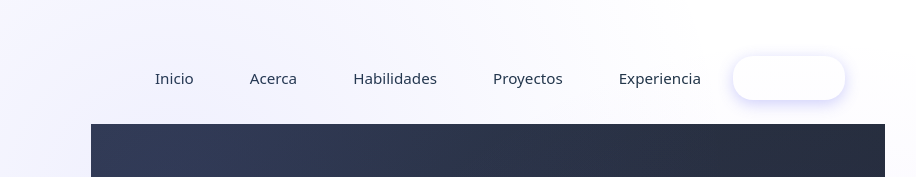
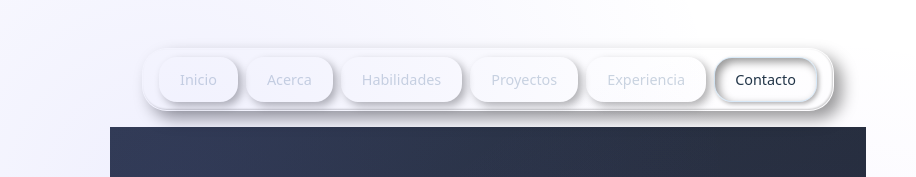
Before and after one commit to xxxMichael/Neumorphism-Portfolio, a React (Vite) app: page / in a window 1280 px wide. Shown: the top 177 px of the page, without its empty margins (152-1068 px from the left). Built offline with nearby package versions, Linux system fonts and the light colour scheme.

Commit message:
Se modifica header styles

```diff
--- a/src/components/sections/Header.css
+++ b/src/components/sections/Header.css
@@ -4,17 +4,24 @@
   left: 0;
   right: 0;
   z-index: 1000;
-  padding: 1rem 0;
-  background: rgba(224, 229, 236, 0.95);
-  backdrop-filter: blur(10px);
+  padding: 1.5rem 0;
+  background: var(--bg-primary);
+  backdrop-filter: blur(20px);
   transition: var(--transition-smooth);
-  border-bottom: 1px solid rgba(255, 255, 255, 0.2);
+  border-bottom: 1px solid rgba(255, 255, 255, 0.1);
+  box-shadow:
+    0 8px 32px rgba(0, 0, 0, 0.3),
+    inset 0 1px 0 rgba(255, 255, 255, 0.1);
 }
 
 .header--scrolled {
-  padding: 0.5rem 0;
-  background: rgba(224, 229, 236, 0.98);
-  box-shadow: 0 4px 20px rgba(163, 177, 198, 0.15);
+  padding: 1rem 0;
+  background: var(--bg-primary);
+  backdrop-filter: blur(25px);
+  box-shadow:
+    0 12px 40px rgba(0, 0, 0, 0.4),
+    inset 0 1px 0 rgba(255, 255, 255, 0.15);
+  border-bottom: 1px solid rgba(255, 255, 255, 0.15);
 }
 
 .header__container {
@@ -23,33 +30,44 @@
   padding: 0 2rem;
   display: flex;
   align-items: center;
-  justify-content: space-between;
+  justify-content: center;
+  gap: 3rem;
 }
 
 /* Logo */
 .header__logo {
   cursor: pointer;
+  order: -1;
 }
 
 .logo {
-  width: 50px;
-  height: 50px;
+  width: 45px;
+  height: 45px;
   border-radius: 50%;
   display: flex;
   align-items: center;
   justify-content: center;
   transition: var(--transition-bounce);
+  background: var(--bg-primary);
+  box-shadow:
+    -6px -6px 14px rgba(255, 255, 255, 0.08),
+    6px 6px 14px rgba(0, 0, 0, 0.4);
+  border: 1px solid rgba(255, 255, 255, 0.1);
 }
 
 .logo:hover {
-  transform: scale(1.1);
-  box-shadow: var(--shadow-hover);
+  transform: scale(1.05);
+  box-shadow:
+    -8px -8px 18px rgba(255, 255, 255, 0.1),
+    8px 8px 18px rgba(0, 0, 0, 0.5),
+    inset -2px -2px 4px rgba(255, 255, 255, 0.05),
+    inset 2px 2px 4px rgba(0, 0, 0, 0.3);
 }
 
 .logo__text {
   font-weight: 700;
   font-size: 1.2rem;
-  color: var(--accent-primary);
+  color: var(--primary-color);
 }
 
 /* Navigation Desktop */
@@ -63,8 +81,15 @@
   align-items: center;
   gap: 0.5rem;
   list-style: none;
-  padding: 0.5rem;
+  padding: 0.5rem 1rem;
   border-radius: 25px;
+  background: var(--bg-primary);
+  box-shadow:
+    -8px -8px 16px rgba(255, 255, 255, 0.08),
+    8px 8px 16px rgba(0, 0, 0, 0.4),
+    inset 1px 1px 2px rgba(255, 255, 255, 0.1),
+    inset -1px -1px 2px rgba(0, 0, 0, 0.2);
+  border: 1px solid rgba(255, 255, 255, 0.1);
 }
 
 .nav__item {
@@ -72,33 +97,49 @@
 }
 
 .nav__link {
-  background: none;
+  background: var(--bg-primary);
   border: none;
-  padding: 0.75rem 1.5rem;
-  border-radius: 20px;
-  color: var(--text-primary);
+  padding: 0.75rem 1.25rem;
+  border-radius: 18px;
+  color: #cbd5e0;
   font-weight: 500;
   cursor: pointer;
   transition: var(--transition-smooth);
   position: relative;
-  font-size: 0.95rem;
+  font-size: 0.9rem;
+  box-shadow:
+    -4px -4px 8px rgba(255, 255, 255, 0.06),
+    4px 4px 8px rgba(0, 0, 0, 0.3);
+  border: 1px solid rgba(255, 255, 255, 0.05);
 }
 
 .nav__link:hover {
-  color: var(--accent-primary);
-  background: var(--bg-secondary);
-  box-shadow: var(--shadow-inset);
+  color: var(--primary-color);
+  transform: translateY(-1px);
+  box-shadow:
+    -6px -6px 12px rgba(255, 255, 255, 0.08),
+    6px 6px 12px rgba(0, 0, 0, 0.4),
+    inset -2px -2px 4px rgba(255, 255, 255, 0.05),
+    inset 2px 2px 4px rgba(0, 0, 0, 0.2);
 }
 
 .nav__link--active {
-  color: white;
-  background: linear-gradient(135deg, var(--accent-primary), var(--accent-secondary));
-  box-shadow: 0 4px 15px rgba(99, 102, 241, 0.3);
+  color: var(--primary-color);
+  box-shadow:
+    inset -4px -4px 8px rgba(255, 255, 255, 0.06),
+    inset 4px 4px 8px rgba(0, 0, 0, 0.4),
+    -2px -2px 4px rgba(255, 255, 255, 0.04),
+    2px 2px 4px rgba(0, 0, 0, 0.3);
+  background: var(--bg-secondary);
+  border: 1px solid rgba(66, 153, 225, 0.2);
 }
 
 .nav__link--active:hover {
-  background: linear-gradient(135deg, var(--accent-secondary), var(--accent-primary));
-  box-shadow: 0 6px 20px rgba(99, 102, 241, 0.4);
+  box-shadow:
+    inset -6px -6px 12px rgba(255, 255, 255, 0.08),
+    inset 6px 6px 12px rgba(0, 0, 0, 0.5),
+    -2px -2px 4px rgba(255, 255, 255, 0.04),
+    2px 2px 4px rgba(0, 0, 0, 0.3);
 }
 
 /* Mobile Menu Button */
@@ -106,8 +147,8 @@
   display: none;
   flex-direction: column;
   gap: 4px;
-  width: 40px;
-  height: 40px;
+  width: 45px;
+  height: 45px;
   border: none;
   border-radius: 50%;
   background: var(--bg-primary);
@@ -115,18 +156,26 @@
   padding: 8px;
   justify-content: center;
   align-items: center;
+  box-shadow:
+    -6px -6px 14px rgba(255, 255, 255, 0.08),
+    6px 6px 14px rgba(0, 0, 0, 0.4);
+  border: 1px solid rgba(255, 255, 255, 0.1);
 }
 
 .header__mobile-toggle span {
   width: 20px;
   height: 2px;
-  background: var(--text-primary);
+  background: #cbd5e0;
   border-radius: 1px;
   transition: var(--transition-smooth);
 }
 
 .header__mobile-toggle:hover {
-  box-shadow: var(--shadow-hover);
+  box-shadow:
+    -8px -8px 18px rgba(255, 255, 255, 0.1),
+    8px 8px 18px rgba(0, 0, 0, 0.5),
+    inset -2px -2px 4px rgba(255, 255, 255, 0.05),
+    inset 2px 2px 4px rgba(0, 0, 0, 0.3);
 }
 
 /* Mobile Navigation */
@@ -141,6 +190,8 @@
   transform: translateY(-20px);
   transition: var(--transition-smooth);
   pointer-events: none;
+  backdrop-filter: blur(20px);
+  border-top: 1px solid rgba(255, 255, 255, 0.1);
 }
 
 .header__mobile-nav--open {
@@ -151,8 +202,15 @@
 
 .mobile-nav {
   margin: 1rem 2rem;
-  border-radius: 20px;
-  padding: 1rem;
+  border-radius: 25px;
+  padding: 1.5rem;
+  background: var(--bg-primary);
+  box-shadow:
+    -8px -8px 16px rgba(255, 255, 255, 0.08),
+    8px 8px 16px rgba(0, 0, 0, 0.4),
+    inset 1px 1px 2px rgba(255, 255, 255, 0.1),
+    inset -1px -1px 2px rgba(0, 0, 0, 0.2);
+  border: 1px solid rgba(255, 255, 255, 0.1);
 }
 
 .mobile-nav__list {
@@ -168,31 +226,47 @@
 .mobile-nav__link {
   display: block;
   width: 100%;
-  padding: 1rem;
+  padding: 1rem 1.25rem;
   border: none;
-  background: none;
-  color: var(--text-primary);
+  background: var(--bg-primary);
+  color: #cbd5e0;
   font-weight: 500;
   cursor: pointer;
-  border-radius: 15px;
+  border-radius: 18px;
   transition: var(--transition-smooth);
   text-align: left;
+  margin-bottom: 0.5rem;
+  box-shadow:
+    -4px -4px 8px rgba(255, 255, 255, 0.06),
+    4px 4px 8px rgba(0, 0, 0, 0.3);
+  border: 1px solid rgba(255, 255, 255, 0.05);
 }
 
 .mobile-nav__link:hover {
-  background: var(--bg-secondary);
-  color: var(--accent-primary);
+  color: var(--primary-color);
+  box-shadow:
+    -6px -6px 12px rgba(255, 255, 255, 0.08),
+    6px 6px 12px rgba(0, 0, 0, 0.4),
+    inset -2px -2px 4px rgba(255, 255, 255, 0.05),
+    inset 2px 2px 4px rgba(0, 0, 0, 0.2);
 }
 
 .mobile-nav__link--active {
-  background: linear-gradient(135deg, var(--accent-primary), var(--accent-secondary));
-  color: white;
+  color: var(--primary-color);
+  background: var(--bg-secondary);
+  box-shadow:
+    inset -4px -4px 8px rgba(255, 255, 255, 0.06),
+    inset 4px 4px 8px rgba(0, 0, 0, 0.4),
+    -2px -2px 4px rgba(255, 255, 255, 0.04),
+    2px 2px 4px rgba(0, 0, 0, 0.3);
+  border: 1px solid rgba(66, 153, 225, 0.2);
 }
 
 /* Responsive */
 @media (max-width: 768px) {
   .header__container {
     padding: 0 1rem;
+    justify-content: space-between;
   }
 
   .header__nav {
```
